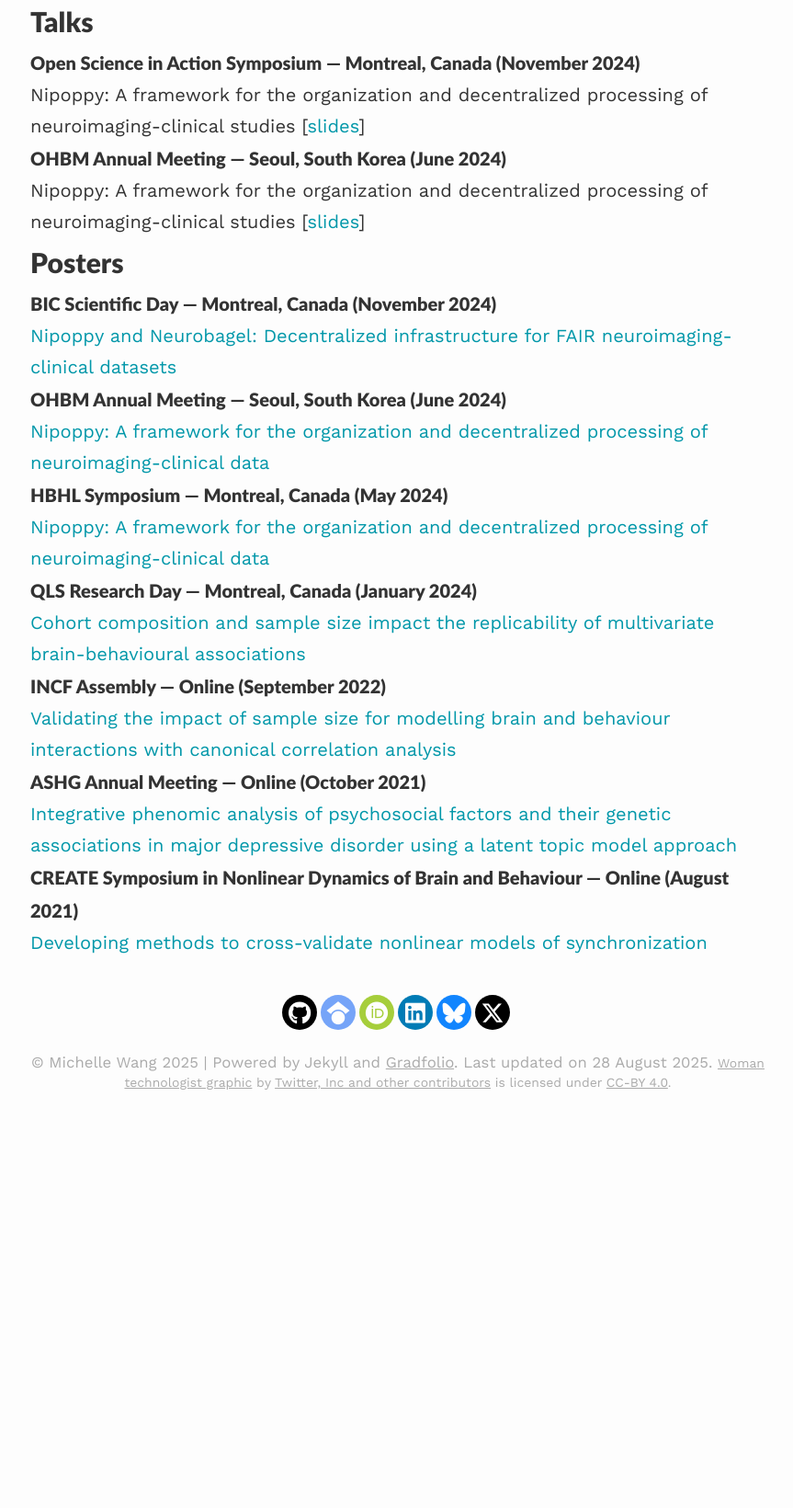
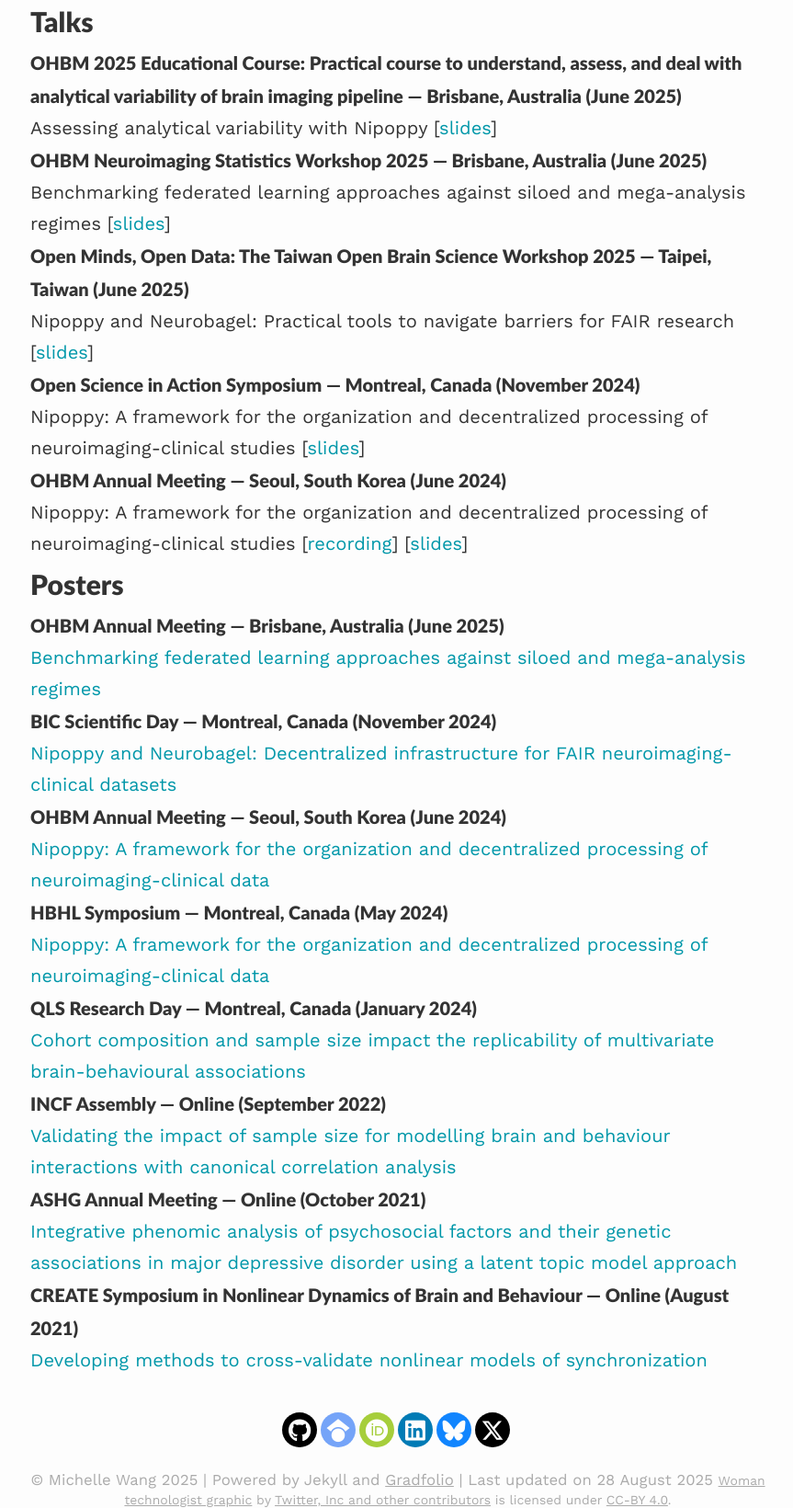
Before and after one commit to michellewang/michellewang.github.io, a Jekyll site: the page built from talks_and_posters.md, in a window 1280 px wide, cut to the strip 234-1874 px from the top of the page. Shown: the whole strip at 92% size, without its empty margins (207-1070 px from the left). Built offline with Jekyll 4.4.1, drawn with Linux system fonts in a browser that asks for light colours; before the commit the page ends 1420 px from its top, so only the background shows below that.

Commit message:
[ENH] Update presentations (#6)
* minor change to default layout

* add OHBM 2025 poster

* add recent talks

* add link to video recording for OHBM 2024 talk

```diff
--- a/_data/posters.yaml
+++ b/_data/posters.yaml
@@ -3,6 +3,12 @@
 #   location: ""
 #   date: ""
 #   pdf:
+
+- title: "Benchmarking federated learning approaches against siloed and mega-analysis regimes"
+  event: "OHBM Annual Meeting"
+  location: "Brisbane, Australia"
+  date: "June 2025"
+  pdf: "2025_06-OHBM.pdf"
 
 - title: "Nipoppy and Neurobagel: Decentralized infrastructure for FAIR neuroimaging-clinical datasets"
   event: "BIC Scientific Day"
--- a/_data/talks.yaml
+++ b/_data/talks.yaml
@@ -3,6 +3,25 @@
 #   location: ""
 #   date: ""
 #   pdf:
+#   video:
+
+- title: "Assessing analytical variability with Nipoppy"
+  event: "OHBM 2025 Educational Course: Practical course to understand, assess, and deal with analytical variability of brain imaging pipeline"
+  location: "Brisbane, Australia"
+  date: "June 2025"
+  pdf: "2025_06_OHBM_educational_course.pdf"
+
+- title: "Benchmarking federated learning approaches against siloed and mega-analysis regimes"
+  event: "OHBM Neuroimaging Statistics Workshop 2025"
+  location: "Brisbane, Australia"
+  date: "June 2025"
+  pdf: "2025_06-OHBM_neuroimaging_statistics.pdf"
+
+- title: "Nipoppy and Neurobagel: Practical tools to navigate barriers for FAIR research"
+  event: "Open Minds, Open Data: The Taiwan Open Brain Science Workshop 2025"
+  location: "Taipei, Taiwan"
+  date: "June 2025"
+  pdf: "2025_06-Taiwan_open_brain_science.pdf"
 
 - title: "Nipoppy: A framework for the organization and decentralized processing of neuroimaging-clinical studies"
   event: "Open Science in Action Symposium"
@@ -15,3 +34,4 @@
   location: "Seoul, South Korea"
   date: "June 2024"
   pdf: "2024_06-OHBM.pdf"
+  video: "https://youtu.be/2sgp38QbeHY?si=GVUPEJa-Jh7TcopY"
--- a/_layouts/default.html
+++ b/_layouts/default.html
@@ -38,8 +38,8 @@
           <p class="copy">
             <small> &copy; {{site.title}} {{ site.time | date: '%Y' }}
                     | Powered by Jekyll and
-                    <a target="_blank" href="https://github.com/jitinnair1/gradfolio/">Gradfolio</a>.
-                    Last updated on {{ site.time | date_to_long_string }}.
+                    <a target="_blank" href="https://github.com/jitinnair1/gradfolio/">Gradfolio</a>
+                    | Last updated on {{ site.time | date_to_long_string }}
                     <small>
                         <a target="_blank" href="https://github.com/twitter/twemoji/blob/master/assets/svg/1f469-200d-1f4bb.svg">Woman technologist graphic</a> by <a target="_blank" href="https://github.com/twitter/twemoji">Twitter, Inc and other contributors</a> is licensed under <a target="_blank" href="https://creativecommons.org/licenses/by/4.0/">CC-BY 4.0</a>.
                     </small>
--- a/talks_and_posters.md
+++ b/talks_and_posters.md
@@ -9,6 +9,9 @@
 <div class="talk-info">
 <h4>{{ info.event }}<span> — {{ info.location }} ({{ info.date }})</span></h4>
 {{ info.title }}
+{% if info.video %}
+[<a href="{{ info.video }}" target="_blank">recording</a>]
+{% endif %}
 {% if info.pdf %}
 [<a href="{{ site.url }}/assets/pdfs/talks/{{ info.pdf }}" target="_blank">slides</a>]
 {% endif %}
```
Also changed, not shown: 4 other files.
